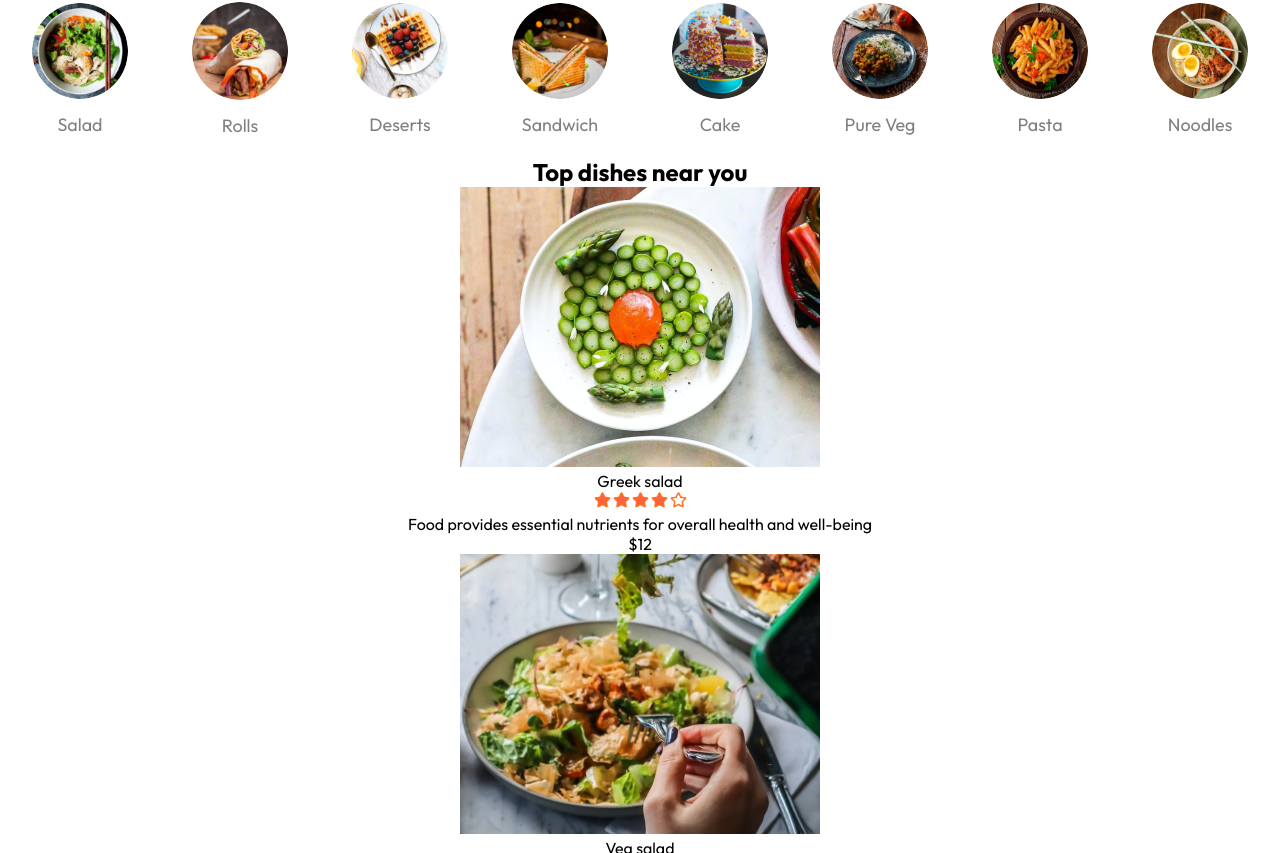
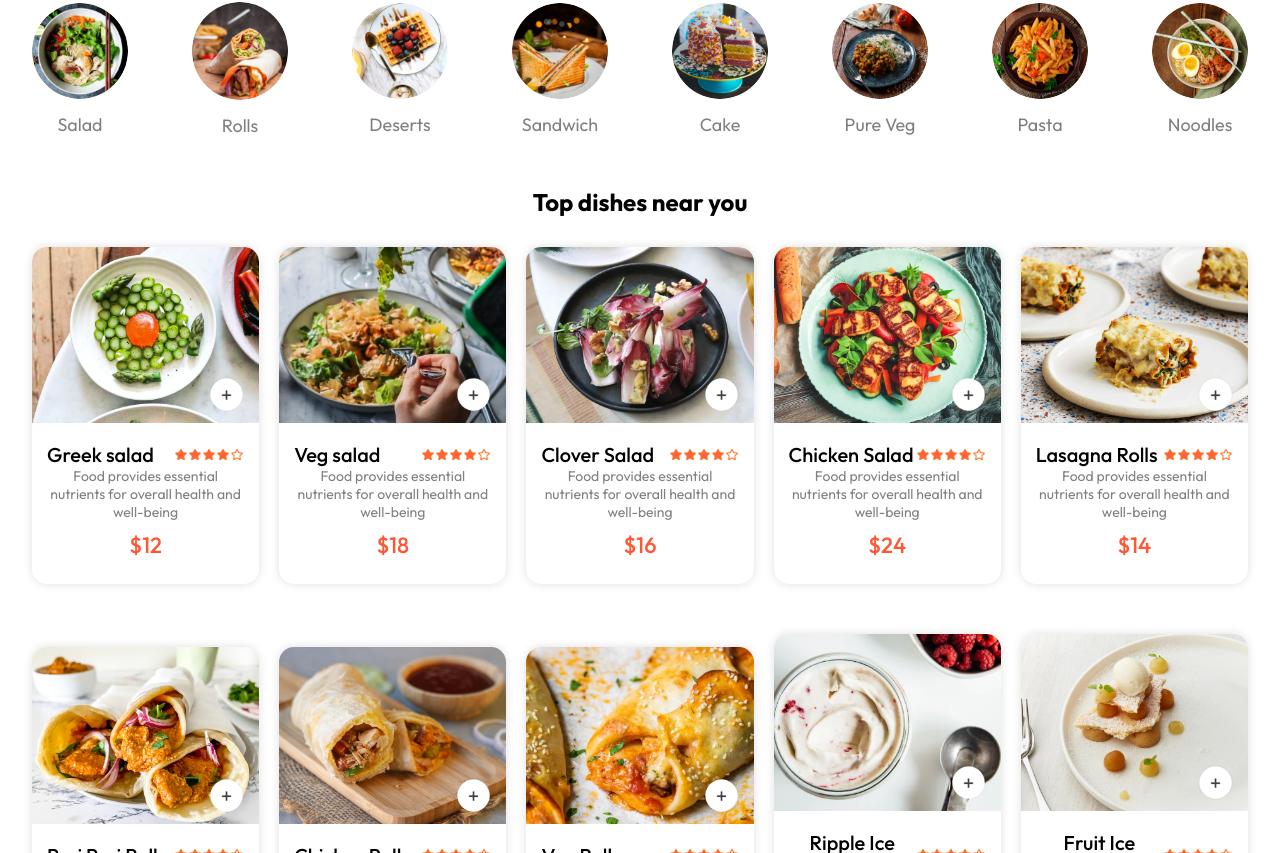
Before and after one commit to Dilmi05/Food-Delivery-System-Frontend, a React (Vite) app: page / in a window 1280 px wide. Shown: the part 767-1620 px from the top of the page. Built offline with nearby package versions, Linux system fonts and the light colour scheme.

Commit message:
Create Footer.jsx

```diff
--- a/src/App.jsx
+++ b/src/App.jsx
@@ -5,9 +5,11 @@ import './App.css'
 import Home from './pages/Home/Home'
 import Cart from './pages/Cart/Cart'
 import PlaceOrder from './pages/PlaceOrder/PlaceOrder'
+import Footer from './components/Footer/Footer'
 
 const App = () => {
   return (
+    <>
       <div className="App">
         <Navbar />
         <Routes>
@@ -16,6 +18,8 @@ const App = () => {
           <Route path='/placeorder' element={<PlaceOrder />} />
         </Routes>
       </div>
+      <Footer></Footer>
+    </>
   )
 }
 
--- a/src/components/FoodDisplay/FoodDisplay.css
+++ b/src/components/FoodDisplay/FoodDisplay.css
@@ -0,0 +1,16 @@
+.food-display{
+    margin-top: 30px;
+}
+
+.food-display h1{
+    font-size: max(2.5vw,24px);
+    font-weight: 600;
+}
+
+.food-display-list{
+    display: grid;
+    gap: 20px;
+    margin-top:30px;
+    grid-template-columns: repeat(auto-fill,minmax(200px,1fr));
+    row-gap: 50px;
+}
--- a/src/components/FoodDisplay/FoodDisplay.jsx
+++ b/src/components/FoodDisplay/FoodDisplay.jsx
@@ -12,8 +12,11 @@ const FoodDisplay = ({ category }) => {
         <div className="food-display" id='food-display'>
             <h2>Top dishes near you</h2>
             <div className="food-display-list">
-                {food_list.map((item, index) => (
-                    <FoodItem
+                {food_list.map((item, index) => {
+
+                    if (category === "All" || category === item.category) {
+
+                        return <FoodItem
                             key={index}
                             id={item.id}
                             name={item.name}
@@ -21,7 +24,12 @@ const FoodDisplay = ({ category }) => {
                             price={item.price}
                             image={item.image}
                         />
-                ))}
+
+                    }
+
+
+
+                })}
             </div>
         </div>
     )
--- a/src/components/FoodItem/FoodItem.css
+++ b/src/components/FoodItem/FoodItem.css
@@ -0,0 +1,75 @@
+.food-item{
+    width: 100%;
+     margin: auto;
+    border-radius: 15px;
+    box-shadow: 0px 0px 10px #00000020;
+    transition: 0.3s;
+    animation: fadeIn 0.5s;
+
+}
+
+.food-item-image{
+    width: 100%;
+    border-radius: 15px 15px 0px 0px;
+}
+
+.food-item-info{
+    padding: 15px;
+}
+
+.food-item-name-rating{
+    display: flex;
+    justify-content: space-between;
+    align-items: center;
+    }
+
+.food-item-name-rating p{
+    font-size: 20px;
+    font-weight: 500;
+ }
+.food-item-name-rating img{
+
+    width: 70px;
+
+}
+
+.food-item-desc{
+    color: #808080;
+    font-size: 14px;
+}
+
+.food-item-price{
+    margin: 10px 0px;
+    font-size: 22px;
+    font-weight: 500;
+    color: #FF5733;
+}
+
+.food-item-img-container{
+    position: relative;
+}
+
+.food-item-img-container .add {
+    width: 35px;
+    position: absolute;
+    bottom: 15px;
+    right: 15px;
+    cursor: pointer;
+    border-radius: 50%;
+}
+
+.food-item-counter{
+    position: absolute;
+    bottom: 15px;
+    right: 15px;
+    display: flex;
+    align-items: center;
+    gap: 10px;
+    padding: 6px;
+    border-radius: 50px;
+    background-color: #fff;
+}
+
+.food-item-counter img{
+    width: 30px;
+ }
--- a/src/components/FoodItem/FoodItem.jsx
+++ b/src/components/FoodItem/FoodItem.jsx
@@ -1,13 +1,25 @@
 import React from "react";
 import './FoodItem.css';
 import { assets } from "../../assets/assets";
+ import { useContext } from "react";
+import { StoreContext } from "../../context/StoreContext";
+
 
 
 const FoodItem = ({id, name, price, description, image}) => {
+     const{cartItems,addToCart,removeFromCart}=useContext(StoreContext)
   return (
     <div className="food-item">
       <div className="food-item-img-container">
         <img className="food-item-image" src={image} alt={name} />
+        {!cartItems[id]
+              ?<img className="add" onClick={()=>addToCart(id)} src={assets.add_icon_white} alt="add"/>
+             :<div className="food-item-counter">
+              <img onClick={()=>removeFromCart(id)} src={assets.remove_icon_red}alt=''></img>
+              <p>{cartItems[id]}</p>
+              <img onClick={()=>addToCart(id)} src={assets.add_icon_green} alt=''></img>
+             </div>
+         }
       </div>
       <div className="food-item-info">
         <div className="food-item-name-rating">
--- /dev/null
+++ b/src/components/Footer/Footer.css
@@ -0,0 +1,55 @@
+.footer {
+    color: #fff;
+    background-color: #333;
+    display: flex;
+    flex-direction: column;
+    align-items: center;
+    gap: 20px;
+    padding: 20px 8vw;
+    padding-top: 80px;
+    margin-top: 100px;
+
+
+
+}
+
+.footer-content {
+    display: grid;
+    width: 100%;
+    grid-template-columns: 2fr 1fr 1fr;
+    gap:8px
+}
+
+.footer-content-left,.footer-content-right,.footer-content-center {
+    display: flex;
+    flex-direction: column;
+    gap: 20px;
+    align-items: start;
+}
+
+.footer-content-left li,.footer-content-right li,.footer-content-center li {
+    list-style: none;
+    margin-bottom: 10px;
+    cursor: pointer;
+
+
+}
+
+
+.footer-content-right h2,.footer-content-center h2 {
+     color: #fff;
+}
+
+.footer-social-icons img {
+     width: 40px;
+     margin-right: 15px;
+
+}
+
+.footer hr{
+    width: 100%;
+    height: 2px;
+    margin: 20px 0px;
+    background-color: grey;
+    border: none;
+}
--- /dev/null
+++ b/src/components/Footer/Footer.jsx
@@ -0,0 +1,46 @@
+import React from "react";
+import "./Footer.css";
+import { assets } from "../../assets/assets";
+
+
+const Footer = () => {
+    return (
+        <div className="footer" id="footer">
+            <div className="footer-content">
+                <div className='fonter-content-left'>
+                    <img src={assets.logo} alt=""></img>
+                    <p>Hello world</p>
+                    <div className="footer-social-icons">
+                        <img src={assets.facebook_icon} alt=""></img>
+                        <img src={assets.twitter_icon} alt=""></img>
+                        <img src={assets.linkedin_icon} alt=""></img>
+                    </div>
+                </div>
+
+                <div className='fonter-content-center'>
+                    <h2>COMPANY</h2>
+                    <ul type="none">
+                        <li>Home</li>
+                        <li>About us</li>
+                        <li>Delivery</li>
+                        <li>Privacy policy</li>
+                    </ul>
+
+                </div>
+                <div className='fonter-content-right'>
+                    <h2>GET IN TOUCH</h2>
+                    <ul type="none">
+                        <li>+1-212-234-345</li>
+                        <li>contact@tomato.com</li>
+
+                    </ul>
+                </div>
+            </div>
+            <hr></hr>
+            <p className="footer-copyright">Copyright 2024@ Tomato.com-ALL Right Reversed.</p>
+
+        </div>
+    );
+}
+
+export default Footer;
--- a/src/context/StoreContext.jsx
+++ b/src/context/StoreContext.jsx
@@ -1,22 +1,56 @@
-import {createContext} from 'react';
-import {food_list} from '../assets/assets';
+import { createContext, useEffect, useState } from 'react';
+import { food_list } from '../assets/assets';
 
 export const StoreContext = createContext(null);
 
 const StoreContextProvider = (props) => {
+  const [cartItems, setCartItems] = useState({});
 
-    const contextValue = {
-        food_list
+  const addToCart = (itemId) => {
+    if (!cartItems[itemId]) {
+      setCartItems((prev) => ({
+        ...prev,
+        [itemId]: 1,
+      }));
+    } else {
+      setCartItems((prev) => ({
+        ...prev,
+        [itemId]: prev[itemId] + 1,
+      }));
+    }
+  };
 
+  const removeFromCart = (itemId) => {
+    setCartItems((prev) => {
+      const newCount = prev[itemId] - 1;
+      if (newCount <= 0) {
+        const { [itemId]: _, ...rest } = prev;
+        return rest;
+      }
+      return {
+        ...prev,
+        [itemId]: newCount,
+      };
+    });
+  };
 
-    };
+  useEffect(() => {
+    console.log(cartItems);
+  }, [cartItems]);
 
-    return (
-        <StoreContext.Provider value={contextValue}>
-            {props.children}
-        </StoreContext.Provider>
-    );
+  const contextValue = {
+    food_list,
+    cartItems,
+    setCartItems,
+    addToCart,
+    removeFromCart,
+  };
 
-}
+  return (
+    <StoreContext.Provider value={contextValue}>
+      {props.children}
+    </StoreContext.Provider>
+  );
+};
 
 export default StoreContextProvider;
```
Lines whose indentation alone changed are shown as unchanged.
